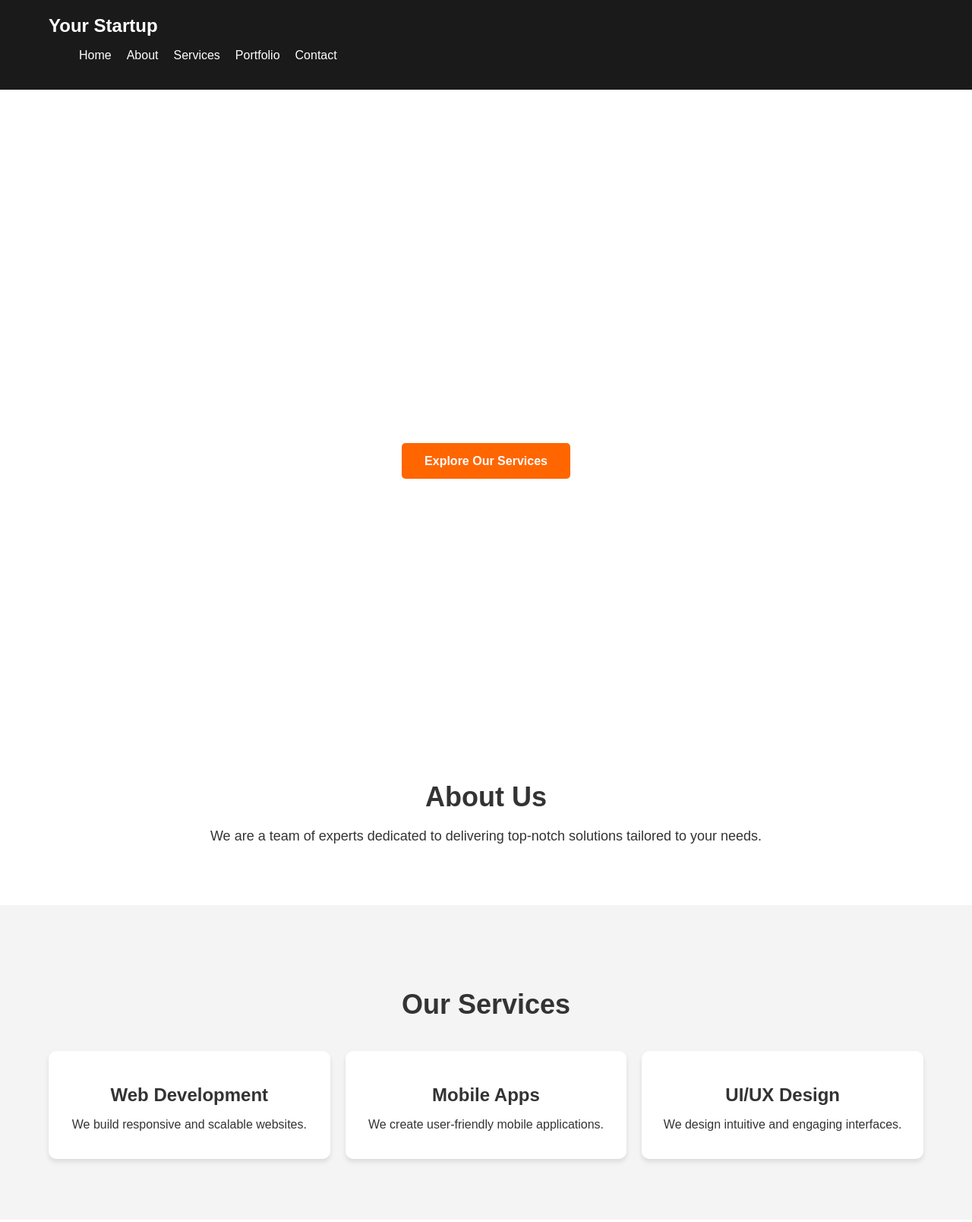
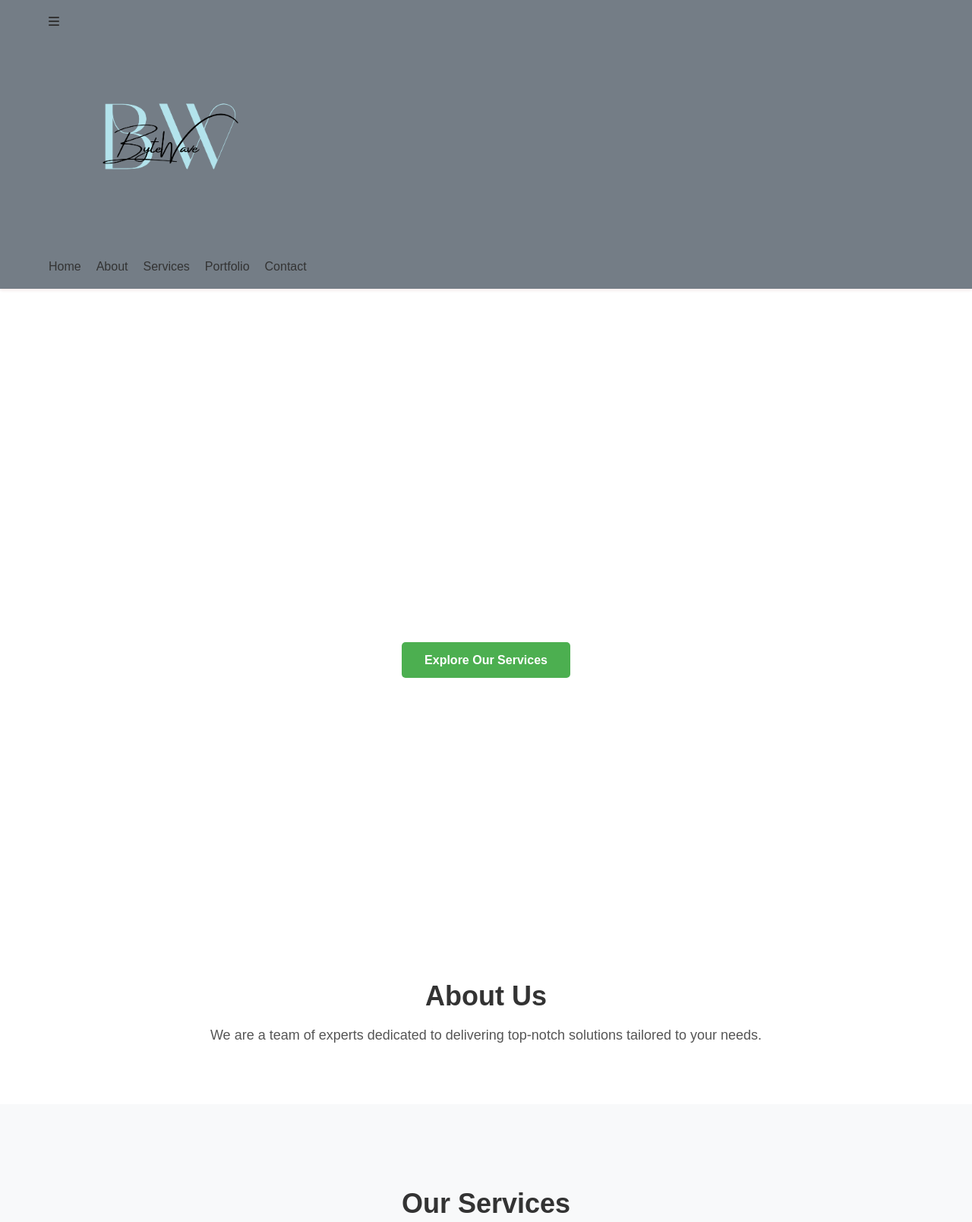
Before and after one commit to saivarmadpr/websiteBuilder, a website with bundled scripts: page index.html in a window 1280 px wide. Shown: the top 1608 px of the page at 76% size. Built offline with nearby package versions, Linux system fonts and the light colour scheme; files whose address does not match are found by name.

Commit message:
Logo added

```diff
--- a/index.html
+++ b/index.html
@@ -5,12 +5,21 @@
     <meta name="viewport" content="width=device-width, initial-scale=1.0">
     <title>Your Startup</title>
     <link rel="stylesheet" href="styles.css">
+    <link rel="stylesheet" href="https://cdnjs.cloudflare.com/ajax/libs/font-awesome/6.0.0-beta3/css/all.min.css">
 </head>
 <body>
     <!-- Header -->
     <header>
         <div class="container">
-            <div class="logo">Your Startup</div>
+
+            <!-- Hamburger Menu (for mobile) -->
+            <div class="hamburger" id="hamburger">
+                <i class="fas fa-bars"></i>
+            </div>
+
+            <div class="logo">
+                <img src="assets/logo.png" alt="Your Startup Logo">
+            </div>
             <nav>
                 <ul>
                     <li><a href="#home">Home</a></li>
@@ -67,5 +76,6 @@
             <p>&copy; 2023 Your Startup. All rights reserved.</p>
         </div>
     </footer>
+    <script src="script.js"></script>
 </body>
 </html>
--- a/script.js
+++ b/script.js
@@ -21,3 +21,11 @@ gsap.from(".service-card", {
         start: "top 80%",
     },
 });
+
+// Toggle Hamburger Menu
+const hamburger = document.getElementById('hamburger');
+const navLinks = document.getElementById('nav-links');
+
+hamburger.addEventListener('click', () => {
+    navLinks.classList.toggle('active');
+});
--- a/styles.css
+++ b/styles.css
@@ -4,7 +4,8 @@ body {
     margin: 0;
     padding: 0;
     box-sizing: border-box;
-    color: #333;
+    color: #333; /* Dark gray text */
+    background: #fff; /* White background */
 }
 
 .container {
@@ -15,35 +16,42 @@ body {
 
 /* Header */
 header {
-    background: #1a1a1a;
-    color: #fff;
+    background: #747d86; /* Light gray background */
     padding: 20px 0;
     position: sticky;
     top: 0;
     z-index: 1000;
+    box-shadow: 0 2px 4px rgba(147, 40, 40, 0.1); /* Subtle shadow */
 }
 
-header .logo {
-    font-size: 24px;
-    font-weight: bold;
+header .logo img {
+    height: 300px; /* Adjust as needed */
+    width: auto;
 }
 
 header nav ul {
     list-style: none;
     display: flex;
     gap: 20px;
+    margin: 0;
+    padding: 0;
 }
 
 header nav ul li a {
-    color: #fff;
+    color: #333; /* Dark gray text */
     text-decoration: none;
     font-weight: 500;
+    transition: color 0.3s ease;
+}
+
+header nav ul li a:hover {
+    color: #4CAF50; /* Green accent on hover */
 }
 
 /* Hero Section */
 .hero {
-    background: url('hero-bg.jpg') no-repeat center center/cover;
-    color: #fff;
+    background: url('assets/hero-bg.jpg') no-repeat center center/cover;
+    color: #fff; /* White text for contrast */
     height: 100vh;
     display: flex;
     align-items: center;
@@ -61,41 +69,50 @@ header nav ul li a {
 }
 
 .hero .cta {
-    background: #ff6600;
+    background: #4CAF50; /* Green accent */
     color: #fff;
     padding: 15px 30px;
     text-decoration: none;
     border-radius: 5px;
     font-weight: 600;
+    transition: background 0.3s ease;
+}
+
+.hero .cta:hover {
+    background: #45a049; /* Darker green on hover */
 }
 
 /* About Section */
 .about {
     padding: 80px 0;
     text-align: center;
+    background: #fff; /* White background */
 }
 
 .about h2 {
     font-size: 36px;
     margin-bottom: 20px;
+    color: #333; /* Dark gray text */
 }
 
 .about p {
     font-size: 18px;
     max-width: 800px;
     margin: 0 auto;
+    color: #555; /* Slightly lighter gray text */
 }
 
 /* Services Section */
 .services {
     padding: 80px 0;
-    background: #f4f4f4;
+    background: #f8f9fa; /* Light gray background */
 }
 
 .services h2 {
     text-align: center;
     font-size: 36px;
     margin-bottom: 40px;
+    color: #333; /* Dark gray text */
 }
 
 .service-grid {
@@ -105,26 +122,34 @@ header nav ul li a {
 }
 
 .service-card {
-    background: #fff;
+    background: #fff; /* White background */
     padding: 20px;
     border-radius: 10px;
     box-shadow: 0 4px 6px rgba(0, 0, 0, 0.1);
     text-align: center;
+    transition: transform 0.3s ease, box-shadow 0.3s ease;
+}
+
+.service-card:hover {
+    transform: translateY(-10px); /* Lift card on hover */
+    box-shadow: 0 8px 12px rgba(0, 0, 0, 0.2);
 }
 
 .service-card h3 {
     font-size: 24px;
     margin-bottom: 10px;
+    color: #333; /* Dark gray text */
 }
 
 .service-card p {
     font-size: 16px;
+    color: #555; /* Slightly lighter gray text */
 }
 
 /* Footer */
 footer {
-    background: #1a1a1a;
-    color: #fff;
+    background: #333; /* Dark gray background */
+    color: #fff; /* White text */
     text-align: center;
     padding: 20px 0;
     margin-top: 80px;
```
Also changed, not shown: assets/logo.png (added).
